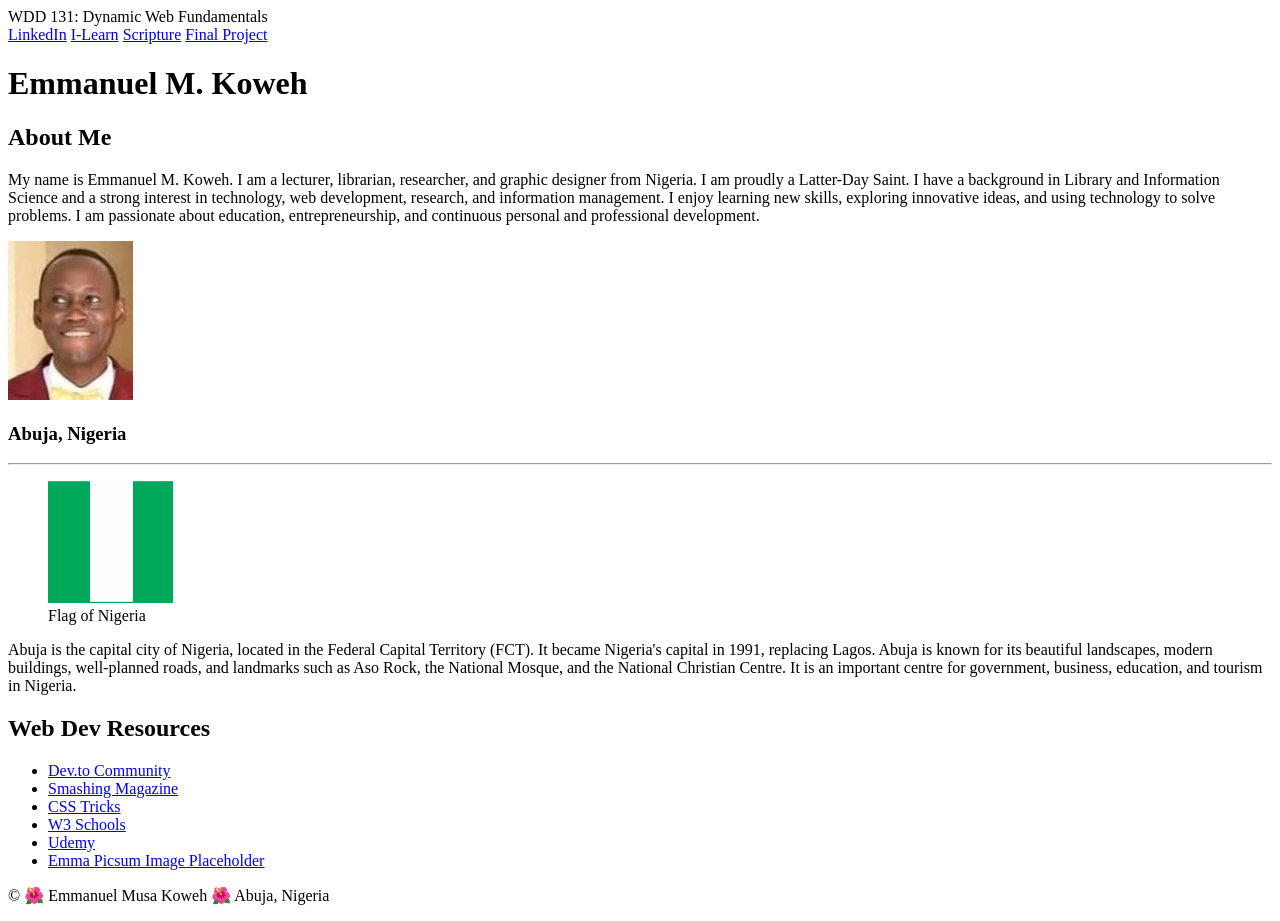
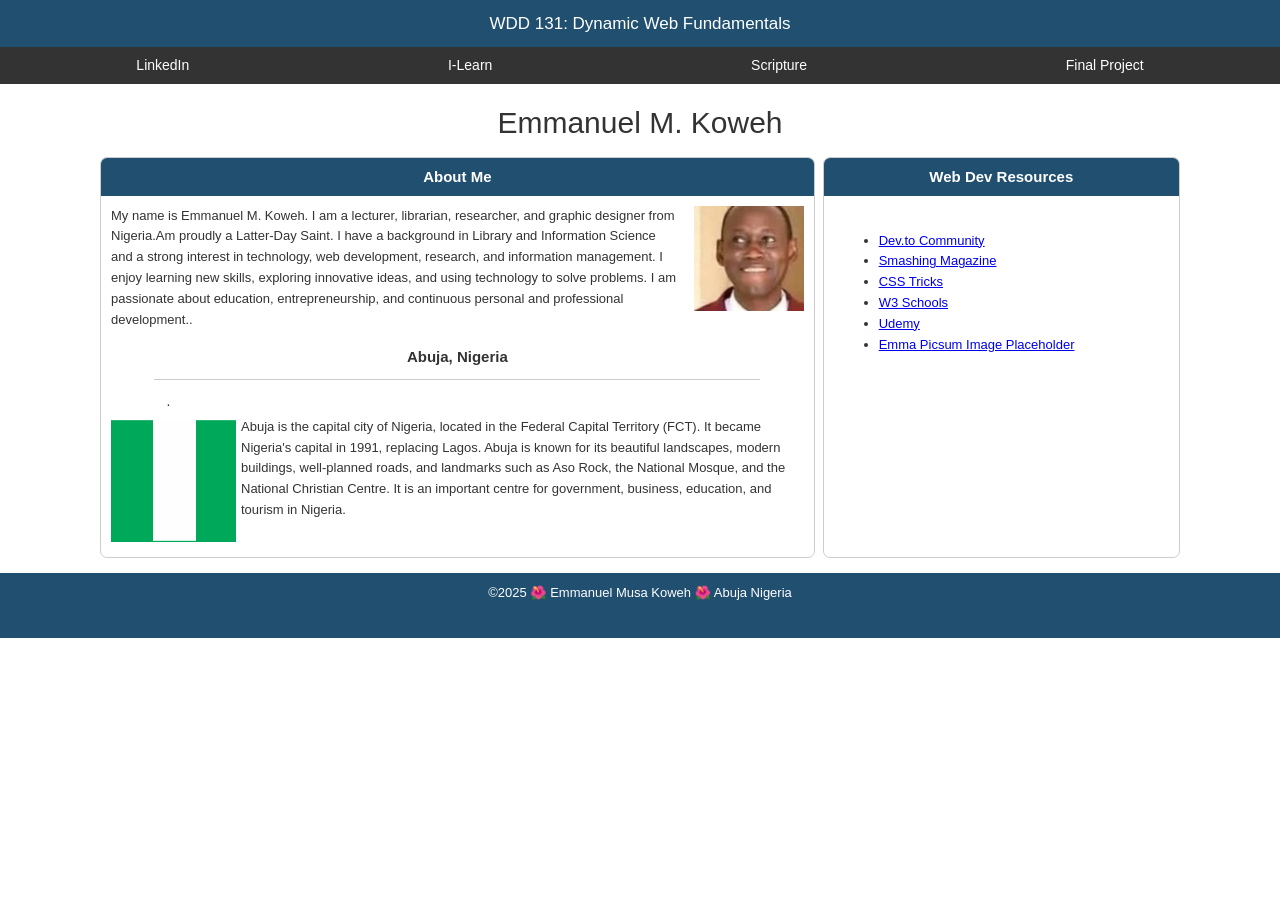
Before and after one commit to musaemmanuel/wdd131, a plain HTML site: page index.html in a window 1280 px wide. After the commit the page ends 800 px from the top, so only its background shows below. Drawn offline with Linux system fonts and the light colour scheme.

Commit message:
ne w update

```diff
--- a/index.html
+++ b/index.html
@@ -3,24 +3,28 @@
 <head>
     <meta charset="UTF-8">
     <meta name="viewport" content="width=device-width, initial-scale=1.0">
+    <meta name="description">
 
-    <title>Emmanuel Musa Koweh | WDD 131 Dynamic Web Fundamentals</title>
-    <meta name="description" content="Personal homepage of Emmanuel Musa Koweh, a Nigerian lecturer and librarian, built for WDD 131 Dynamic Web Fundamentals.">
-    <meta name="author" content="Emmanuel Musa Koweh">
+
+    <title>Emmanuel Musa Koweh | WDD 131 DYNAMIC WEB FUNDAMENTALS</title>
+
+    <link rel="stylesheet" href="styles/styles.css">
+
+    <script src="getdates.js" defer></script>
 
     <link rel="preconnect" href="https://fonts.googleapis.com">
     <link rel="preconnect" href="https://fonts.gstatic.com" crossorigin>
     <link href="https://fonts.googleapis.com/css2?family=Roboto:wght@400;700&display=swap" rel="stylesheet">
 
-    <link rel="stylesheet" href="styles/base.css">
 
-    <script src="getdates.js" defer></script>
 </head>
 
 <body>
 
     <header>
-        <span id="course-title">WDD 131: Dynamic Web Fundamentals</span>
+        <div class="course-title">
+            WDD 131: Dynamic Web Fundamentals
+        </div>
 
         <nav>
             <a href="https://www.linkedin.com/">LinkedIn</a>
@@ -36,14 +40,15 @@
 
         <div class="content-container">
 
-            <section class="card about-card">
+
+            <section class="about-card">
 
                 <h2>About Me</h2>
 
                 <div class="about-content">
 
                     <p>
-                        My name is Emmanuel M. Koweh. I am a lecturer, librarian, researcher, and graphic designer from Nigeria. I am proudly a Latter-Day Saint. I have a background in Library and Information Science and a strong interest in technology, web development, research, and information management. I enjoy learning new skills, exploring innovative ideas, and using technology to solve problems. I am passionate about education, entrepreneurship, and continuous personal and professional development.
+                        My name is Emmanuel M. Koweh. I am a lecturer, librarian, researcher, and graphic designer from Nigeria.Am proudly a Latter-Day Saint. I have a background in Library and Information Science and a strong interest in technology, web development, research, and information management. I enjoy learning new skills, exploring innovative ideas, and using technology to solve problems. I am passionate about education, entrepreneurship, and continuous personal and professional development..
                     </p>
 
                     <img src="images/myprofilepic.jpeg" alt="Portrait of Emmanuel M. Koweh">
@@ -57,8 +62,15 @@
                 <div class="country-content">
 
                     <figure>
-                        <img src="images/officialflagofnigeria.png" alt="Flag of Nigeria">
-                        <figcaption>Flag of Nigeria</figcaption>
+                        <div class="Nigerian-flag">
+                            <div class="green"></div>
+                            <div class="white"></div>.
+                             <div class="green"></div>
+                        </div>
+
+                        <figcaption>
+                           <img src="images/officialflagofnigeria.png" alt="Portrait of Emmanuel M. Koweh">
+                        </figcaption>
                     </figure>
 
                     <p>
@@ -69,7 +81,9 @@
 
             </section>
 
-            <section class="card resources-card">
+
+
+            <section class="resources-card">
 
                 <h2>Web Dev Resources</h2>
 
@@ -79,7 +93,9 @@
                     </li>
 
                     <li>
-                        <a href="https://www.smashingmagazine.com/">Smashing Magazine</a>
+                        <a href="https://www.smashingmagazine.com/">
+                            Smashing Magazine
+                        </a>
                     </li>
 
                     <li>
@@ -95,7 +111,9 @@
                     </li>
 
                     <li>
-                        <a href="https://picsum.photos/">Emma Picsum Image Placeholder</a>
+                        <a href="https://picsum.photos/">
+                            Emma Picsum Image Placeholder
+                        </a>
                     </li>
                 </ul>
 
@@ -105,11 +123,18 @@
 
     </main>
 
+
     <footer>
 
-        <p>©<span id="currentyear"></span> 🌺 Emmanuel Musa Koweh 🌺 Abuja, Nigeria</p>
+        <p>
+            ©2025 🌺 Emmanuel Musa Koweh 🌺 Abuja Nigeria
+        </p>
 
-        <p id="lastModified" class="last-modified"></p>
+    <p id="copyright"></p>
+
+    <p id="lastModified" class="last-modified"></p>
+
+        </p>
 
     </footer>
 
```
